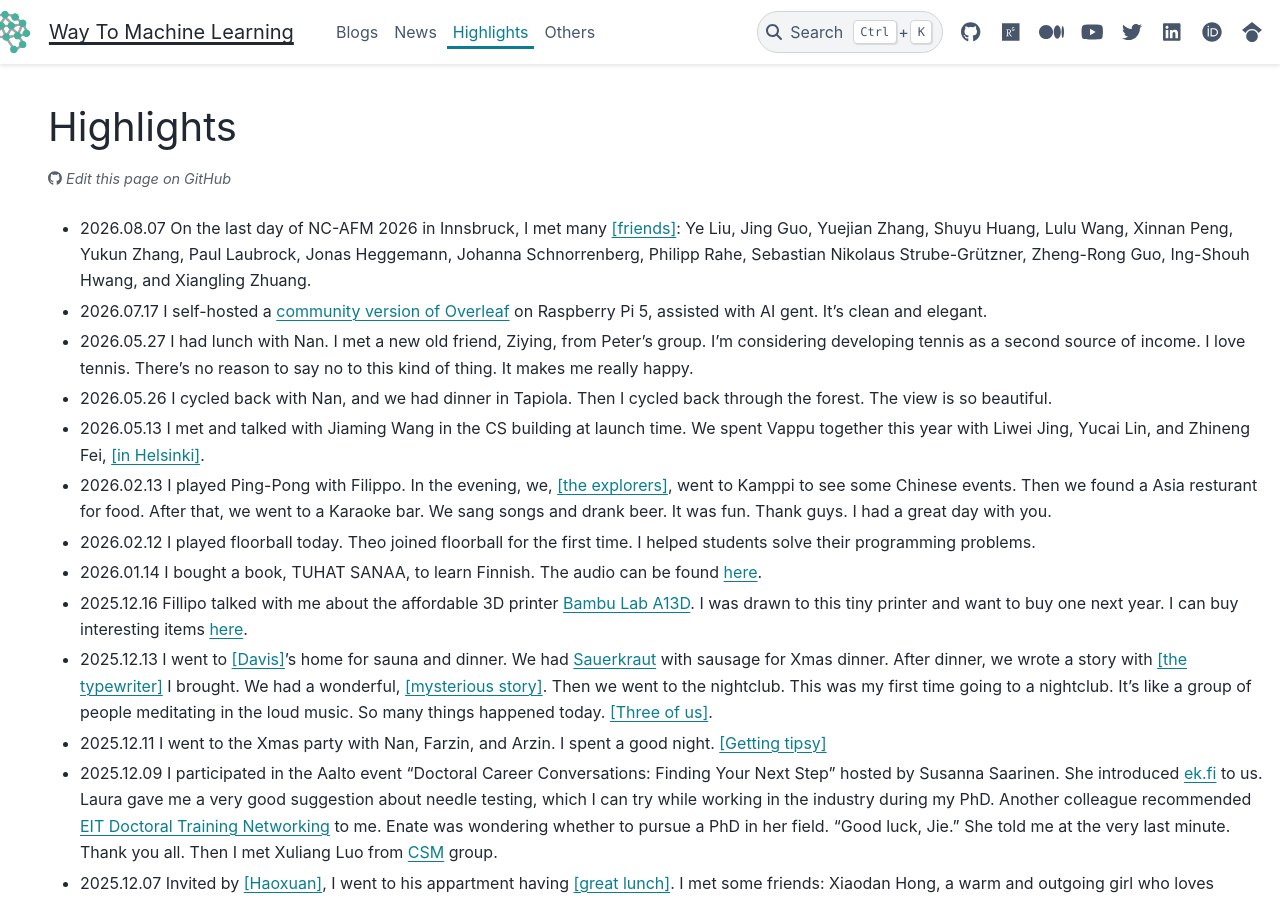
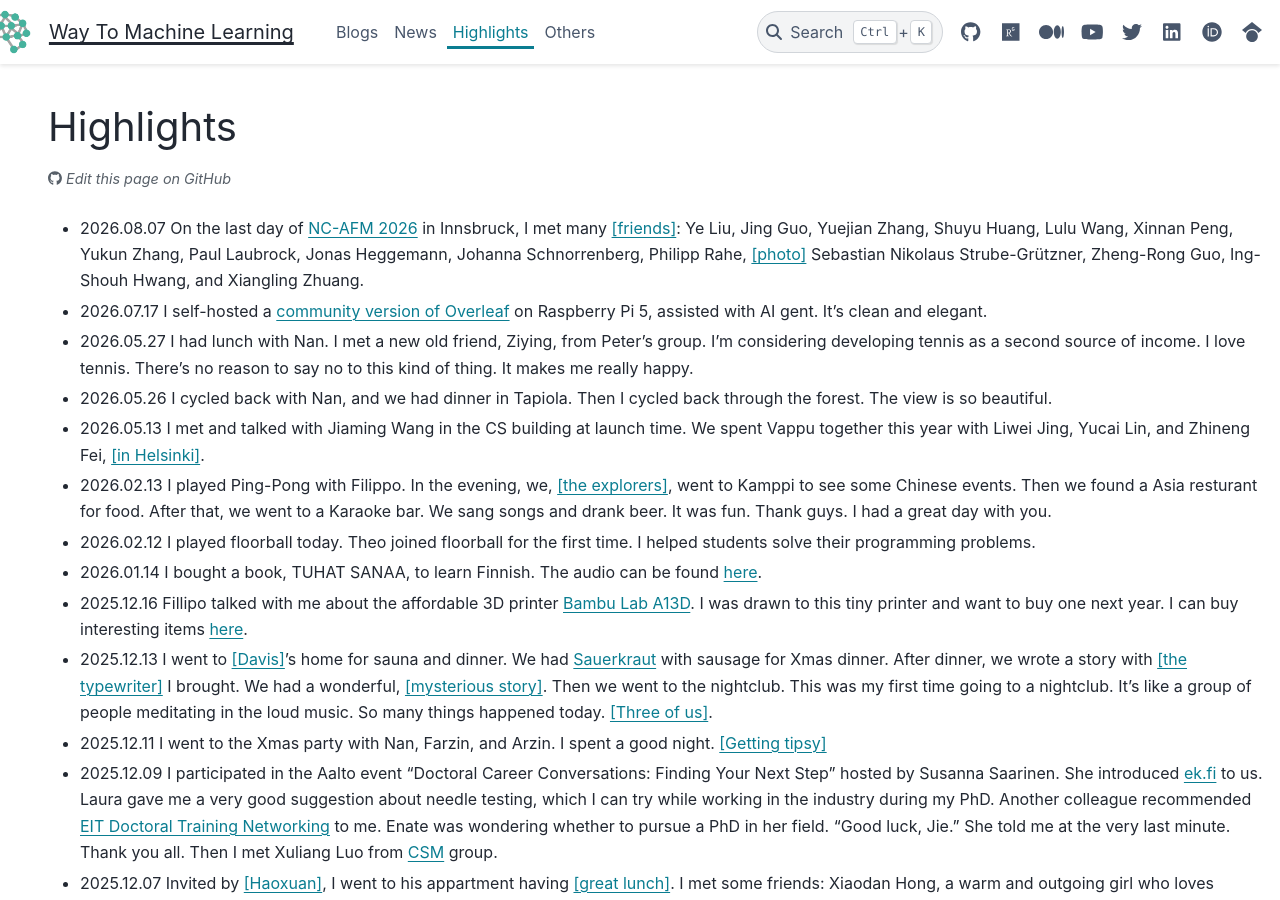
Before and after one commit to way2ml/way2ml.github.io, a Sphinx documentation site: the page built from doc/highlights.md, in a window 1280 px wide and 900 px high. Built offline with Sphinx 7.4.7 and the PyData theme 0.15.4, drawn with Linux system fonts in a browser that asks for light colours; comment, search, counter and statistics services are not loaded.

Commit message:
link big group photo to friends and small photo to Sebastian/Zheng-Rong/Ing-Shouh in NC-AFM highlight

```diff
--- a/doc/highlights.md
+++ b/doc/highlights.md
@@ -4,7 +4,7 @@
 ---
 
 # Highlights
-- 2026.08.07 On the last day of NC-AFM 2026 in Innsbruck, I met many <a href="./_static/moments/20260807_ncafm_friends.jpg" target="_blank" rel="noopener">[friends]</a>: Ye Liu, Jing Guo, Yuejian Zhang, Shuyu Huang, Lulu Wang, Xinnan Peng, Yukun Zhang, Paul Laubrock,  Jonas Heggemann, Johanna Schnorrenberg, Philipp Rahe,  Sebastian Nikolaus Strube-Grützner, Zheng-Rong Guo, Ing-Shouh Hwang, and Xiangling Zhuang.
+- 2026.08.07 On the last day of [NC-AFM 2026](https://www.uibk.ac.at/en/congress/nc-afm-2026/) in Innsbruck, I met many <a href="./_static/talks/NCAFM_Jie_Huang_2026_people.jpg" target="_blank" rel="noopener">[friends]</a>: Ye Liu, Jing Guo, Yuejian Zhang, Shuyu Huang, Lulu Wang, Xinnan Peng, Yukun Zhang, Paul Laubrock, Jonas Heggemann, Johanna Schnorrenberg, Philipp Rahe, <a href="./_static/moments/20260807_ncafm_friends.jpg" target="_blank" rel="noopener">[photo]</a> Sebastian Nikolaus Strube-Grützner, Zheng-Rong Guo, Ing-Shouh Hwang, and Xiangling Zhuang.
 - 2026.07.17 I self-hosted a [community version of Overleaf](http://88.192.136.30/) on Raspberry Pi 5, assisted with AI gent. It's clean and elegant.
 - 2026.05.27 I had lunch with Nan. I met a new old friend, Ziying, from Peter's group. I'm considering developing tennis as a second source of income. I love tennis. There's no reason to say no to this kind of thing. It makes me really happy.
 - 2026.05.26 I cycled back with Nan, and we had dinner in Tapiola. Then I cycled back through the forest. The view is so beautiful.
```
